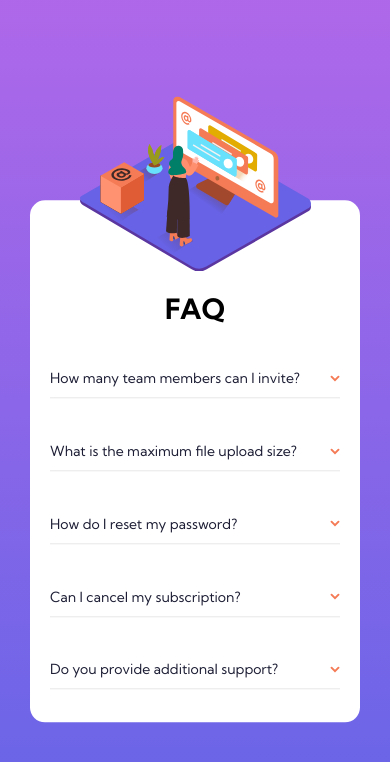
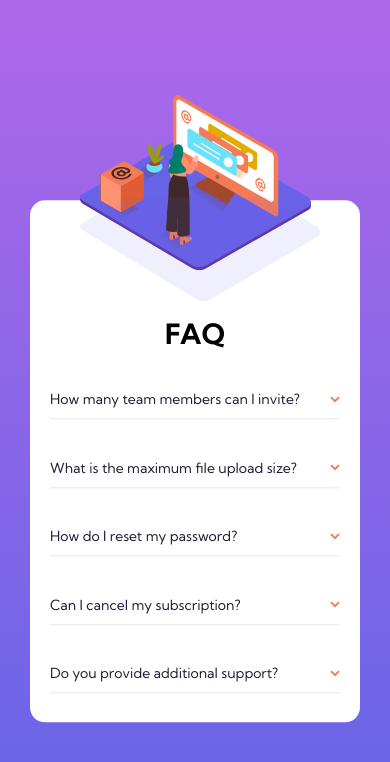
Before and after one commit to JMielewczyk/faq-accordion-card-main, a plain HTML site: page index.html in a window 390 px wide. Drawn offline with Linux system fonts and the light colour scheme.

Commit message:
Mobile ready

```diff
--- a/index.html
+++ b/index.html
@@ -13,9 +13,13 @@
   <section class="main">
     <div class="wrapper">
       <section class="section_img"><img class="desktop" src="images/illustration-box-desktop.svg" alt="box">
-        <img src="images/illustration-woman-online-mobile.svg" alt="Illustration of women looking at monitor">
         <img class="desktop" src="images/illustration-woman-online-desktop.svg"
-          alt="Illustration of women looking at monitor"></section>
+          alt="Illustration of women looking at monitor">
+        <img class="desktop" src="images/bg-pattern-desktop.svg" alt="">
+        <img class="mobile" src="images/illustration-woman-online-mobile.svg"
+          alt="Illustration of women looking at monitor">
+        <img class="mobile" src="images/bg-pattern-mobile.svg" alt="">
+      </section>
       <section class="section_faq">
         <h1>FAQ</h1>
         <div>
--- a/style.css
+++ b/style.css
@@ -46,6 +46,12 @@
     transform: translateY(-58%);
 }
 
+.section_img img:nth-child(5) {
+    transform: translateY(-15%);
+}
+.section_img img:nth-child(4) {
+    transform: translateY(35%);
+}
 .section_faq {
     flex-direction: column;
     align-items: center;
@@ -56,7 +62,7 @@
 }
 
 h1 {
-    padding-top: 20%;
+    padding-top: 30%;
     font-size: 28px;
     font-weight: 700;
 }
```
